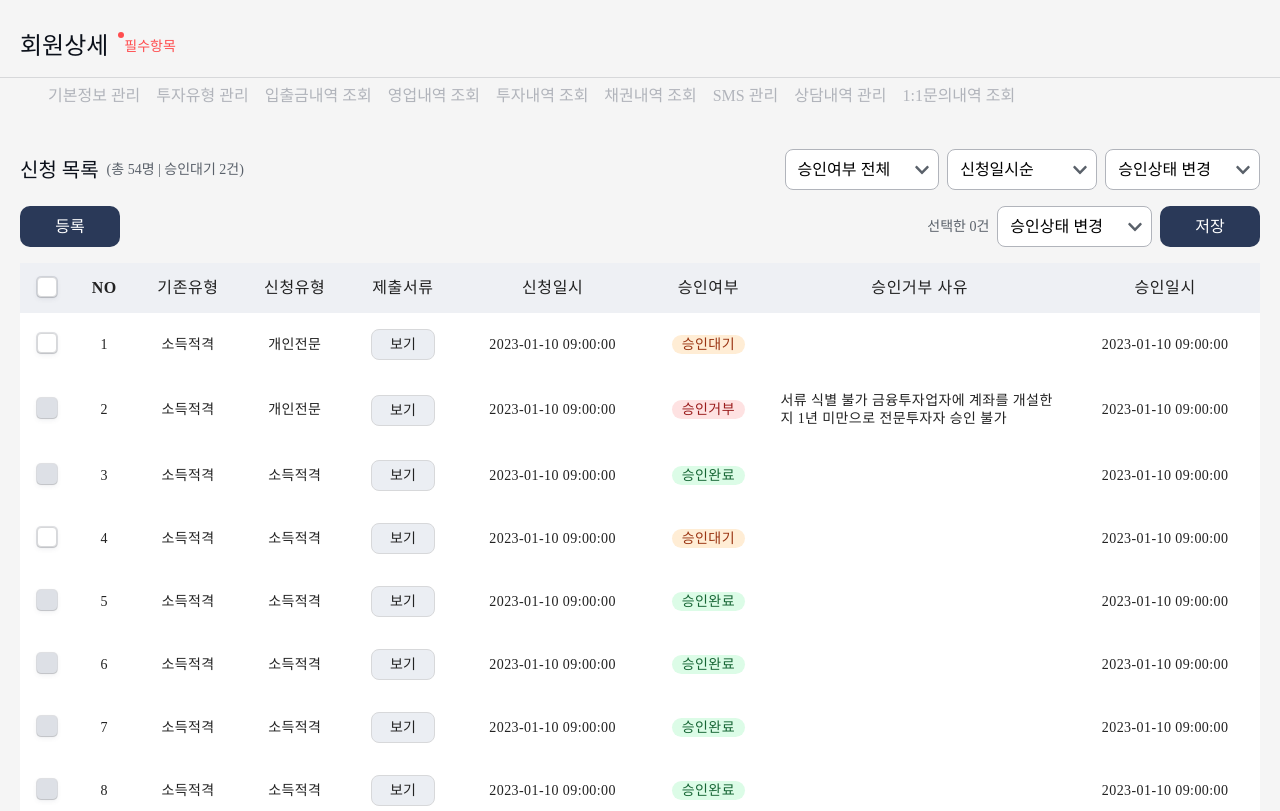
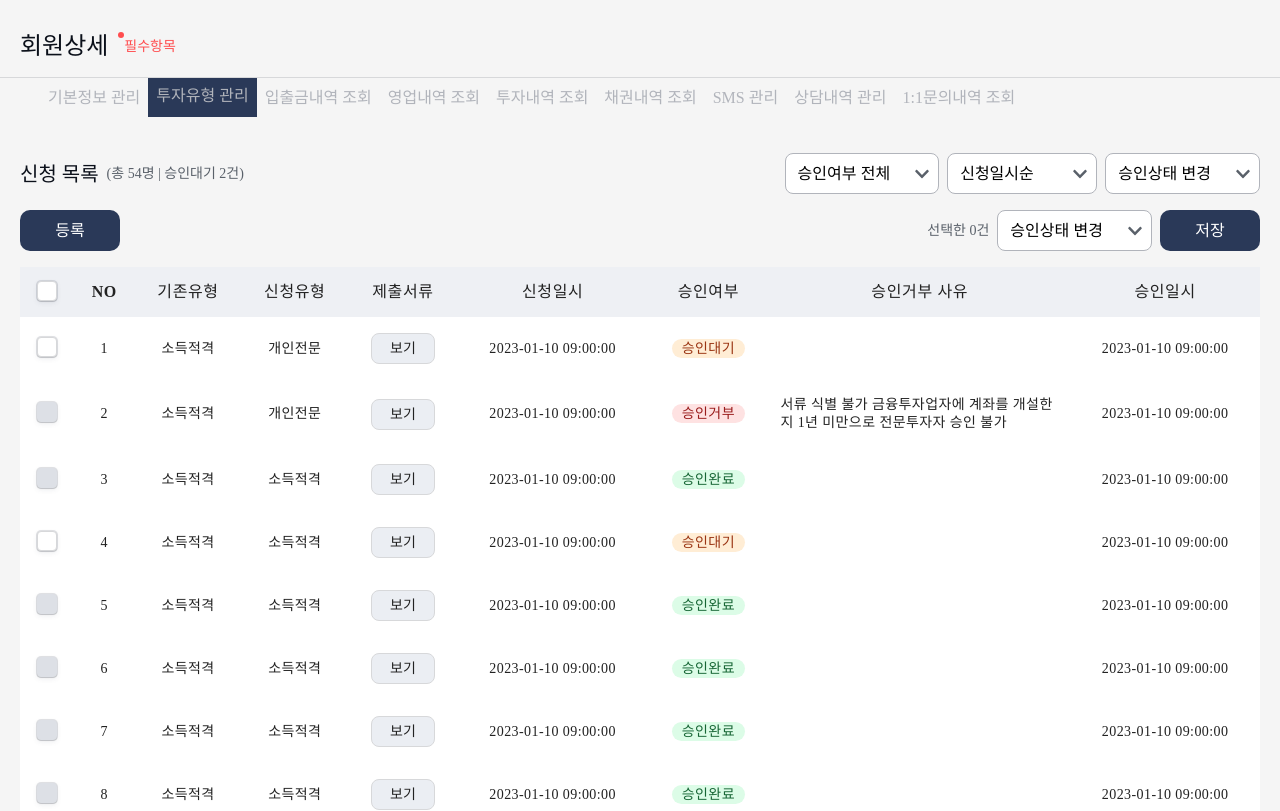
Before and after one commit to Valentine-Efagene/mft-html-css-perfection, a React (Vite) app: page /investment-management in a window 1280 px wide. Shown: the top 811 px of the page. Built offline with nearby package versions, Linux system fonts and the light colour scheme.

Commit message:
Fix: Update investment route name

```diff
--- a/src/App.tsx
+++ b/src/App.tsx
@@ -9,7 +9,7 @@ const tabs = [
     title: "기본정보 관리",
   },
   {
-    to: "/applications",
+    to: "/investment-management",
     title: "투자유형 관리",
   },
   {
```
